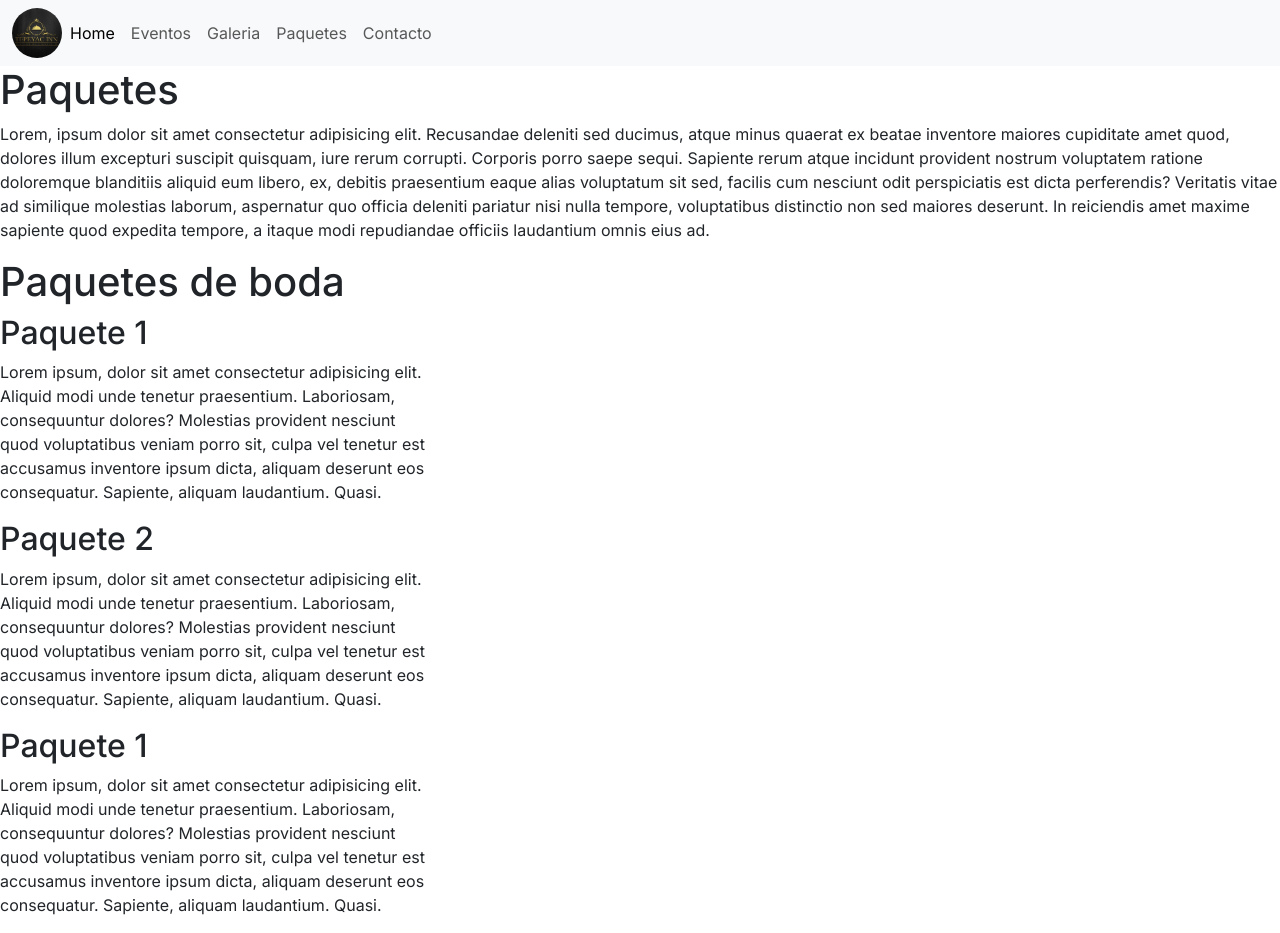
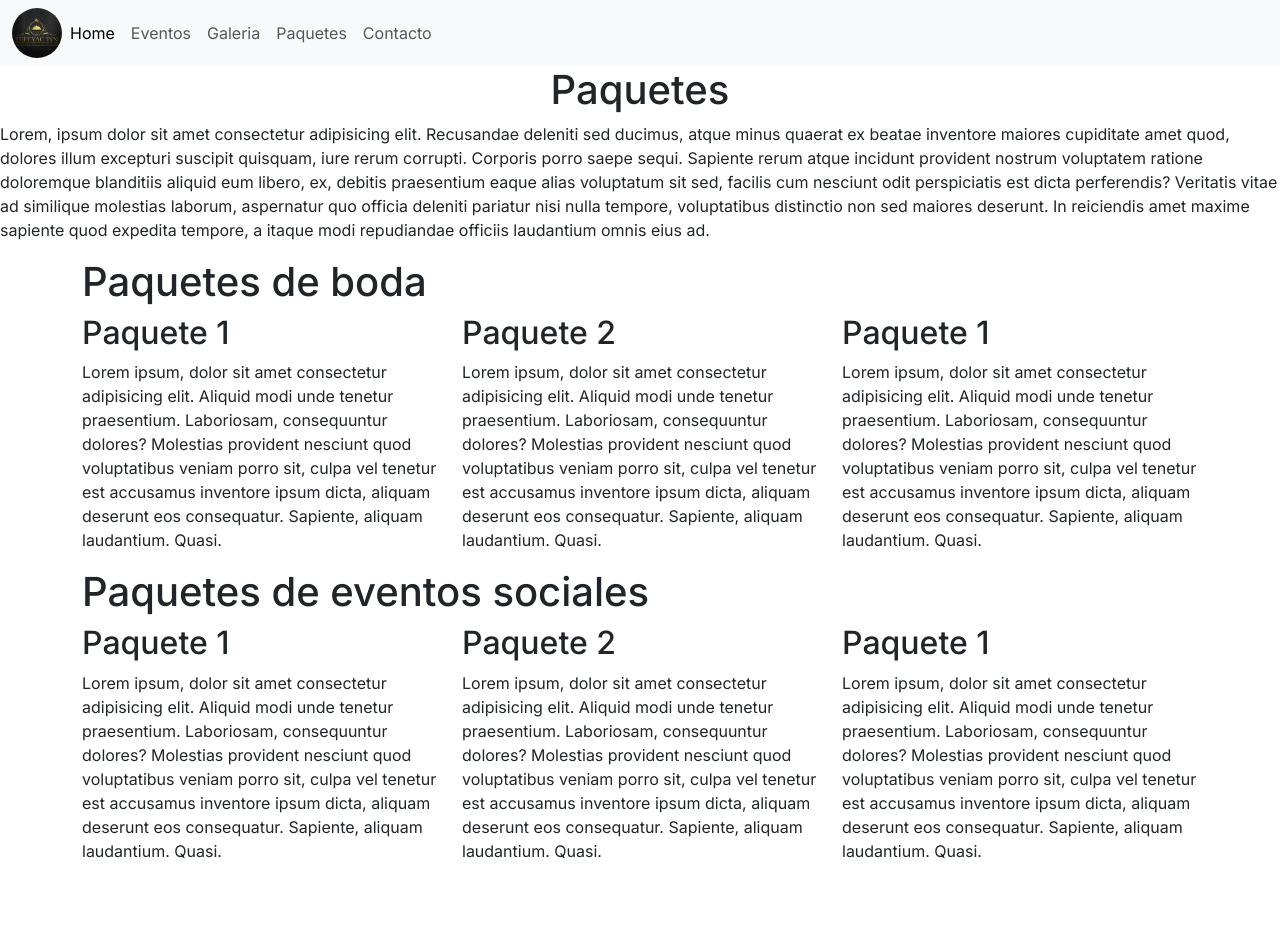
Before and after one commit to VictorVergaraReyes/tepeyac_inn, a Next.js app: page /paquetes in a window 1280 px wide. After the commit the page ends 879 px from the top, so only its background shows below. Built offline with nearby package versions, Linux system fonts and the light colour scheme.

Commit message:
paquetes y contacto

```diff
--- a/app/paquetes/page.jsx
+++ b/app/paquetes/page.jsx
@@ -3,11 +3,29 @@ import React from "react";
 function Paquetes(){
   return(
     <div>
-      <h1>Paquetes</h1>
+      <h1 className="text-center">Paquetes</h1>
       <p>Lorem, ipsum dolor sit amet consectetur adipisicing elit. Recusandae deleniti sed ducimus, atque minus quaerat ex beatae inventore maiores cupiditate amet quod, dolores illum excepturi suscipit quisquam, iure rerum corrupti. Corporis porro saepe sequi. Sapiente rerum atque incidunt provident nostrum voluptatem ratione doloremque blanditiis aliquid eum libero, ex, debitis praesentium eaque alias voluptatum sit sed, facilis cum nesciunt odit perspiciatis est dicta perferendis? Veritatis vitae ad similique molestias laborum, aspernatur quo officia deleniti pariatur nisi nulla tempore, voluptatibus distinctio non sed maiores deserunt. In reiciendis amet maxime sapiente quod expedita tempore, a itaque modi repudiandae officiis laudantium omnis eius ad.</p>
-      <div className="row">
+      <div className="container">
         <h1>Paquetes de boda</h1>
-        <div>
+        <div className="row align-items-start">
+          <div className="col-12 col-md-12 col-lg-4">
+            <h2>Paquete 1</h2>
+            <p>Lorem ipsum, dolor sit amet consectetur adipisicing elit. Aliquid modi unde tenetur praesentium. Laboriosam, consequuntur dolores? Molestias provident nesciunt quod voluptatibus veniam porro sit, culpa vel tenetur est accusamus inventore ipsum dicta, aliquam deserunt eos consequatur. Sapiente, aliquam laudantium. Quasi.</p>
+          </div>
+          <div className="col-12 col-md-12 col-lg-4">
+          <h2>Paquete 2</h2>
+            <p>Lorem ipsum, dolor sit amet consectetur adipisicing elit. Aliquid modi unde tenetur praesentium. Laboriosam, consequuntur dolores? Molestias provident nesciunt quod voluptatibus veniam porro sit, culpa vel tenetur est accusamus inventore ipsum dicta, aliquam deserunt eos consequatur. Sapiente, aliquam laudantium. Quasi.</p>
+          </div>
+          <div className="col-12 col-md-12 col-lg-4">
+          <h2>Paquete 1</h2>
+            <p>Lorem ipsum, dolor sit amet consectetur adipisicing elit. Aliquid modi unde tenetur praesentium. Laboriosam, consequuntur dolores? Molestias provident nesciunt quod voluptatibus veniam porro sit, culpa vel tenetur est accusamus inventore ipsum dicta, aliquam deserunt eos consequatur. Sapiente, aliquam laudantium. Quasi.</p>
+          </div>
+        </div>
+      </div>
+
+      <div className="container">
+        <h1>Paquetes de eventos sociales</h1>
+        <div className="row align-items-start">
           <div className="col-12 col-md-12 col-lg-4">
             <h2>Paquete 1</h2>
             <p>Lorem ipsum, dolor sit amet consectetur adipisicing elit. Aliquid modi unde tenetur praesentium. Laboriosam, consequuntur dolores? Molestias provident nesciunt quod voluptatibus veniam porro sit, culpa vel tenetur est accusamus inventore ipsum dicta, aliquam deserunt eos consequatur. Sapiente, aliquam laudantium. Quasi.</p>
```
Also changed, not shown: app/contacto/page.jsx (+11 -4 lines).
